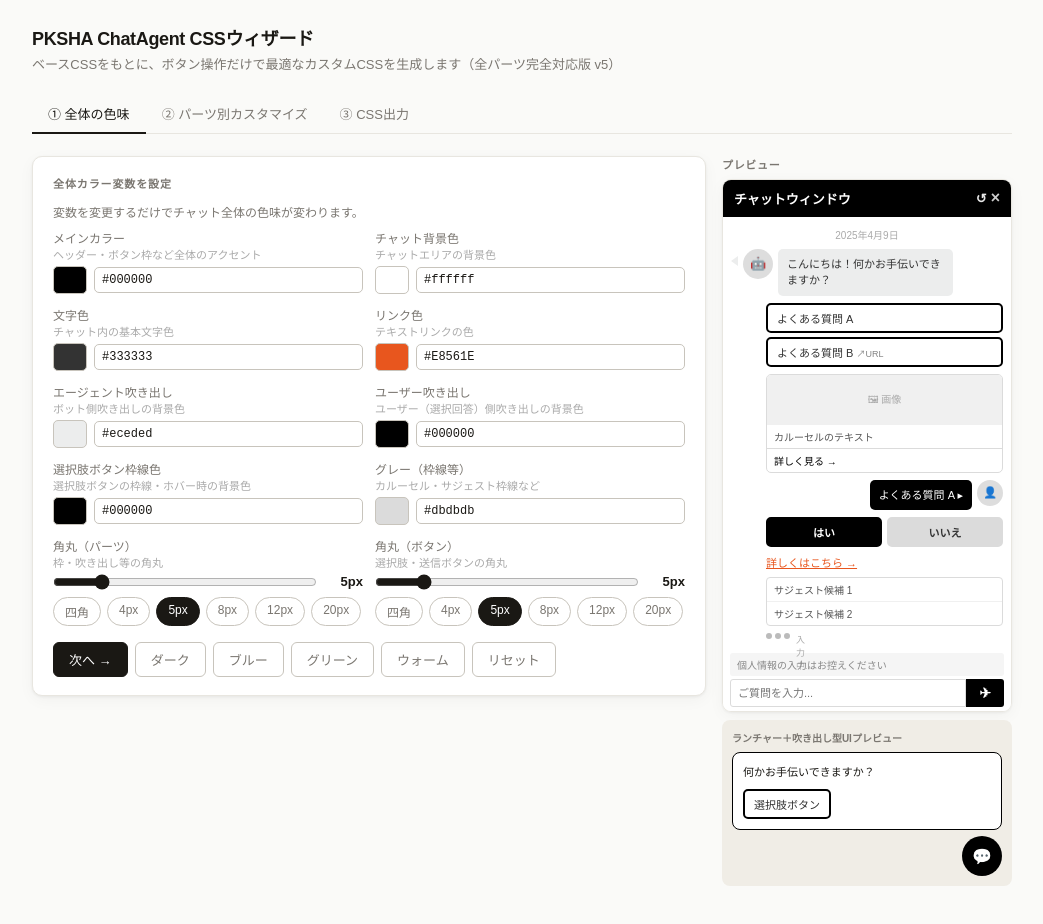
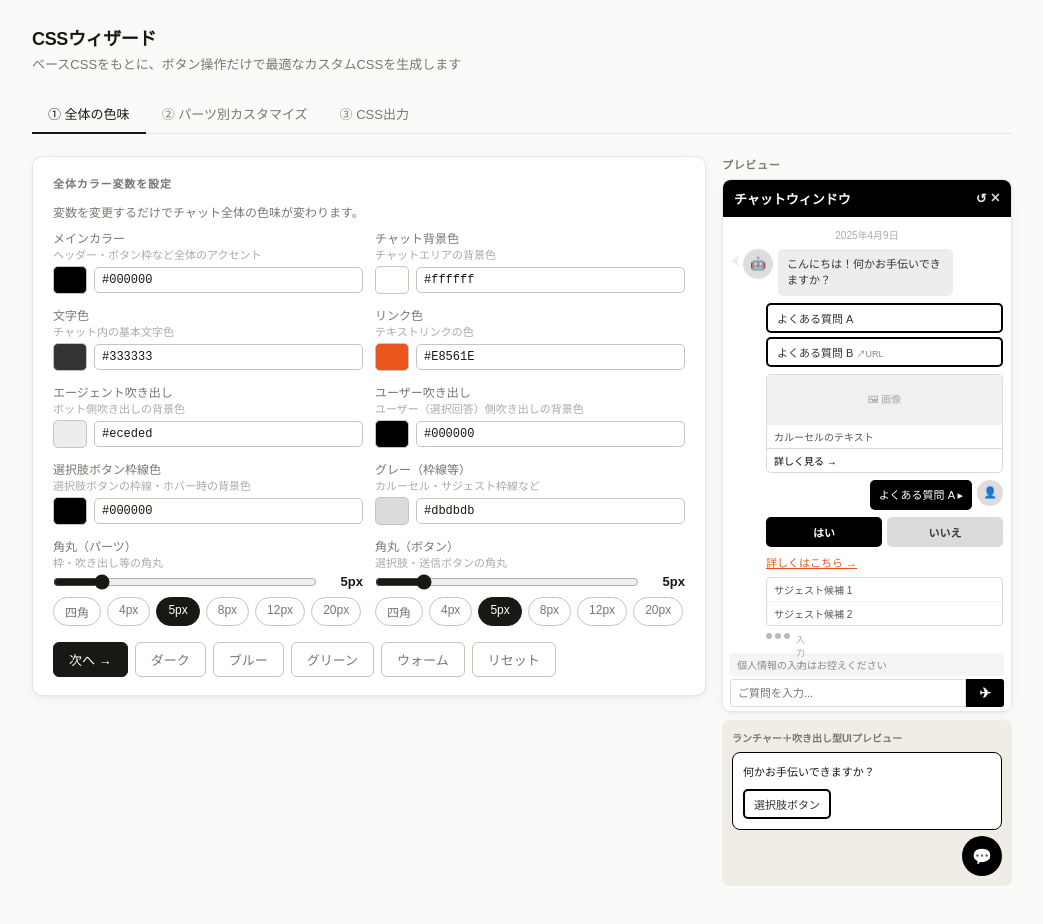
Before and after one commit to yusukeota-debug/css-wizard, a plain HTML site: page index.html in a window 1280 px wide. Shown: the whole page, without its empty margins (118-1161 px from the left). Drawn offline with Linux system fonts and the light colour scheme.

Commit message:
Update index.html

```diff
--- a/index.html
+++ b/index.html
@@ -3,7 +3,7 @@
 <head>
 <meta charset="UTF-8">
 <meta name="viewport" content="width=device-width, initial-scale=1.0">
-<title>PKSHA ChatAgent CSSウィザード v5</title>
+<title>CSSウィザード v5</title>
 <style>
 :root {
   --bg:#fafaf8;--surface:#fff;--border:#e8e6e0;--border-s:#c8c4bc;
@@ -132,8 +132,8 @@
 </head>
 <body>
 <div class="wrap">
-  <h1>PKSHA ChatAgent CSSウィザード</h1>
-  <p class="sub">ベースCSSをもとに、ボタン操作だけで最適なカスタムCSSを生成します（全パーツ完全対応版 v5）</p>
+  <h1>CSSウィザード</h1>
+  <p class="sub">ベースCSSをもとに、ボタン操作だけで最適なカスタムCSSを生成します</p>
   <div class="tabs">
     <button class="tab active" onclick="switchTab('base',this)">① 全体の色味</button>
     <button class="tab" onclick="switchTab('parts',this)">② パーツ別カスタマイズ</button>
```
